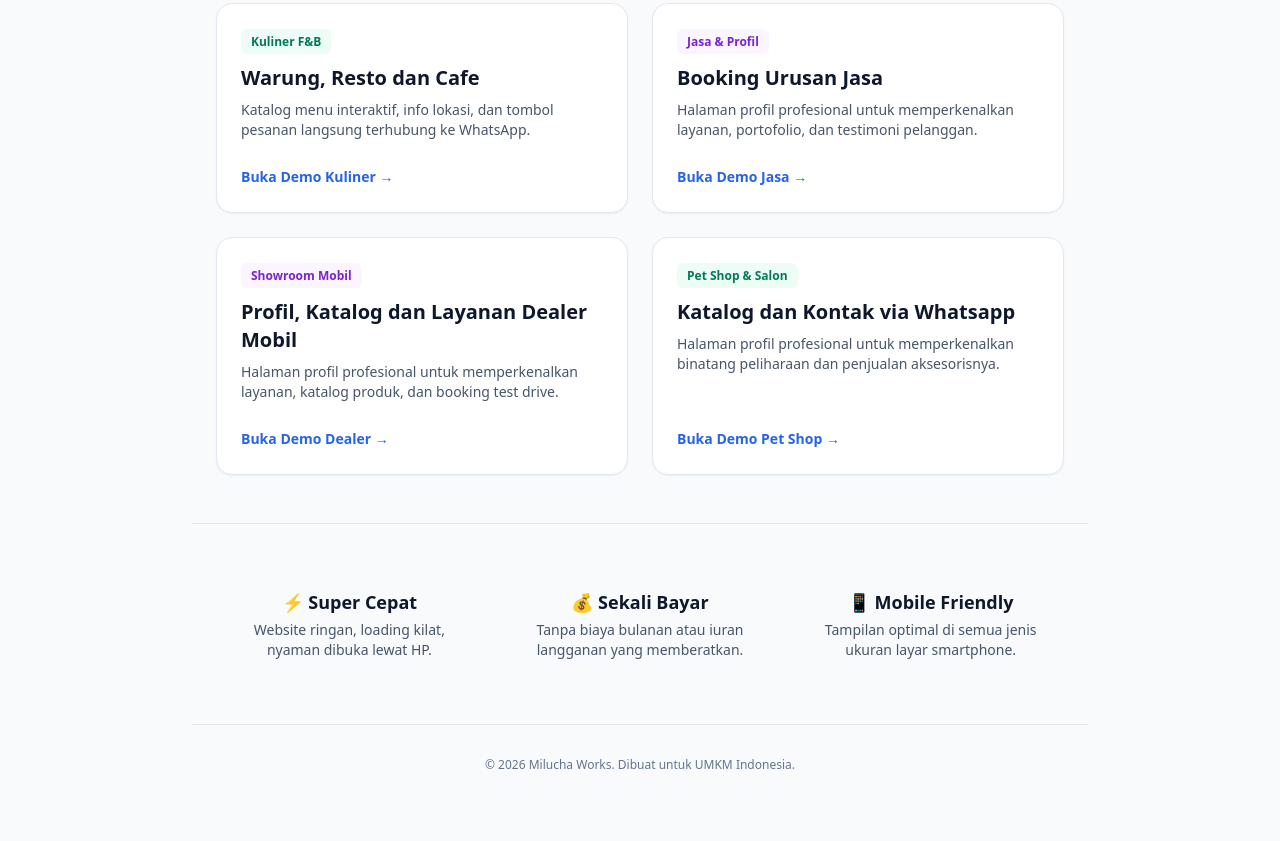
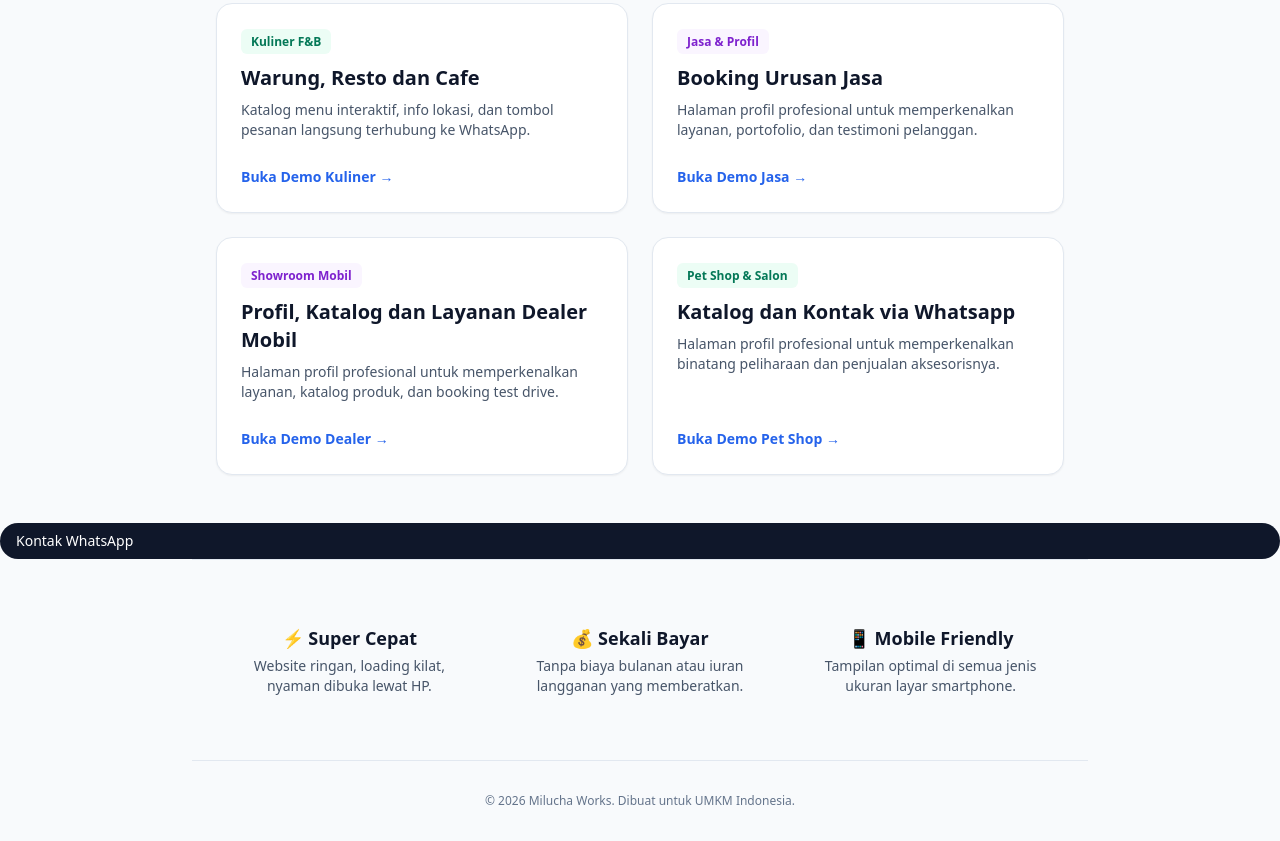
Before and after one commit to dru90n/milucha.works, a plain HTML site: page index.html in a window 1280 px wide. Shown: the part 643-1484 px from the top of the page. Before the commit the page ends 1448 px from the top, so only its background shows below. Drawn offline with nearby package versions, Linux system fonts and the light colour scheme.

Commit message:
Add WhatsApp contact button to index.html

```diff
--- a/index.html
+++ b/index.html
@@ -138,6 +138,11 @@
         </div>
     </section>
 
+    <!-- Tombol WhatsApp -->
+    <p align="center><a href="https://wa.me/6283161621138?text=Halo%20Milucha%20Works,%20saya%20mau%20konsultasi%20pembuatan%20website" target="_blank" class="text-sm font-medium bg-slate-900 dark:bg-blue-600 text-white px-4 py-2 rounded-full hover:bg-slate-800 dark:hover:bg-blue-500 transition">
+        Kontak WhatsApp
+    </a></p>
+
     <!-- Keunggulan Singkat -->
     <section class="max-w-4xl mx-auto px-6 py-12 border-t border-slate-200 dark:border-slate-800">
         <div class="grid grid-cols-1 sm:grid-cols-3 gap-6 text-center">
```
